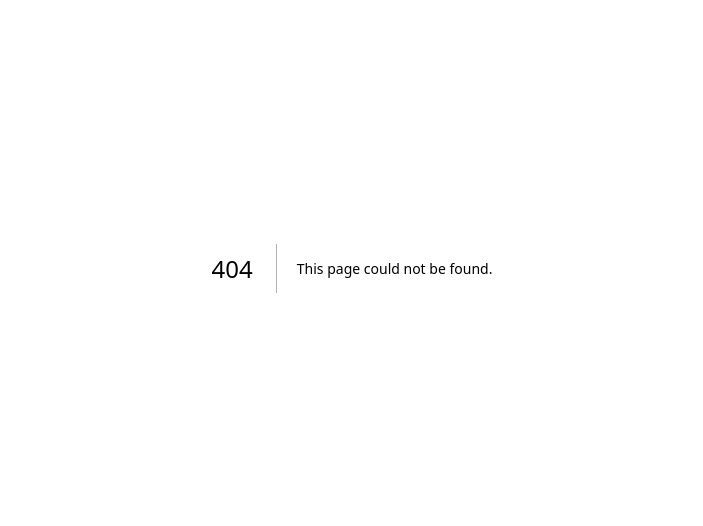
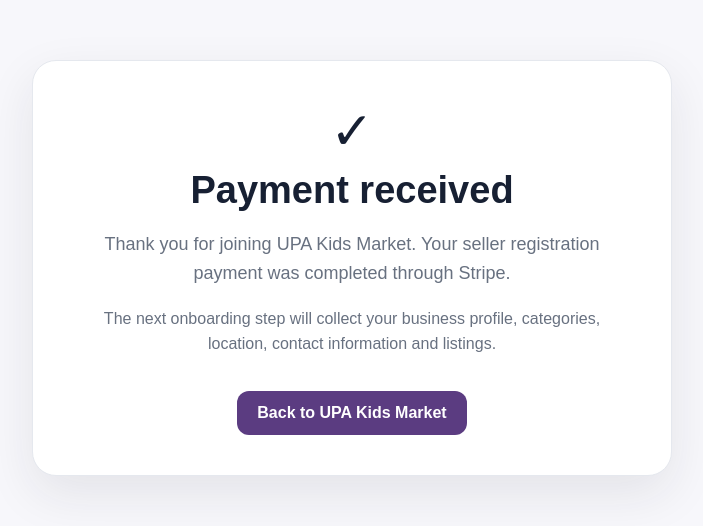
Before and after one commit to analauras1977-lgtm/upa-kids-market, a Next.js app: page /success in a window 1280 px wide. Before the commit this address had no page. Shown: the part 132-658 px from the top of the page, without its empty margins (288-991 px from the left). Built offline with nearby package versions, Linux system fonts and the light colour scheme.

Commit message:
Add seller payment success page

```diff
--- /dev/null
+++ b/app/success/page.tsx
@@ -0,0 +1,13 @@
+export default function SuccessPage() {
+  return (
+    <main style={{minHeight:"100vh",display:"grid",placeItems:"center",padding:"32px",background:"#f7f7fb",fontFamily:"Arial, Helvetica, sans-serif"}}>
+      <section style={{maxWidth:640,background:"white",border:"1px solid #e5e8ee",borderRadius:24,padding:40,textAlign:"center",boxShadow:"0 18px 50px rgba(31,36,48,.09)"}}>
+        <div style={{fontSize:52}}>✓</div>
+        <h1 style={{fontSize:38,margin:"8px 0 12px",color:"#172033"}}>Payment received</h1>
+        <p style={{fontSize:18,lineHeight:1.6,color:"#687180"}}>Thank you for joining UPA Kids Market. Your seller registration payment was completed through Stripe.</p>
+        <p style={{lineHeight:1.6,color:"#687180"}}>The next onboarding step will collect your business profile, categories, location, contact information and listings.</p>
+        <a href="/" style={{display:"inline-block",marginTop:18,padding:"13px 20px",background:"#5B3C81",color:"white",borderRadius:12,textDecoration:"none",fontWeight:800}}>Back to UPA Kids Market</a>
+      </section>
+    </main>
+  );
+}
```
